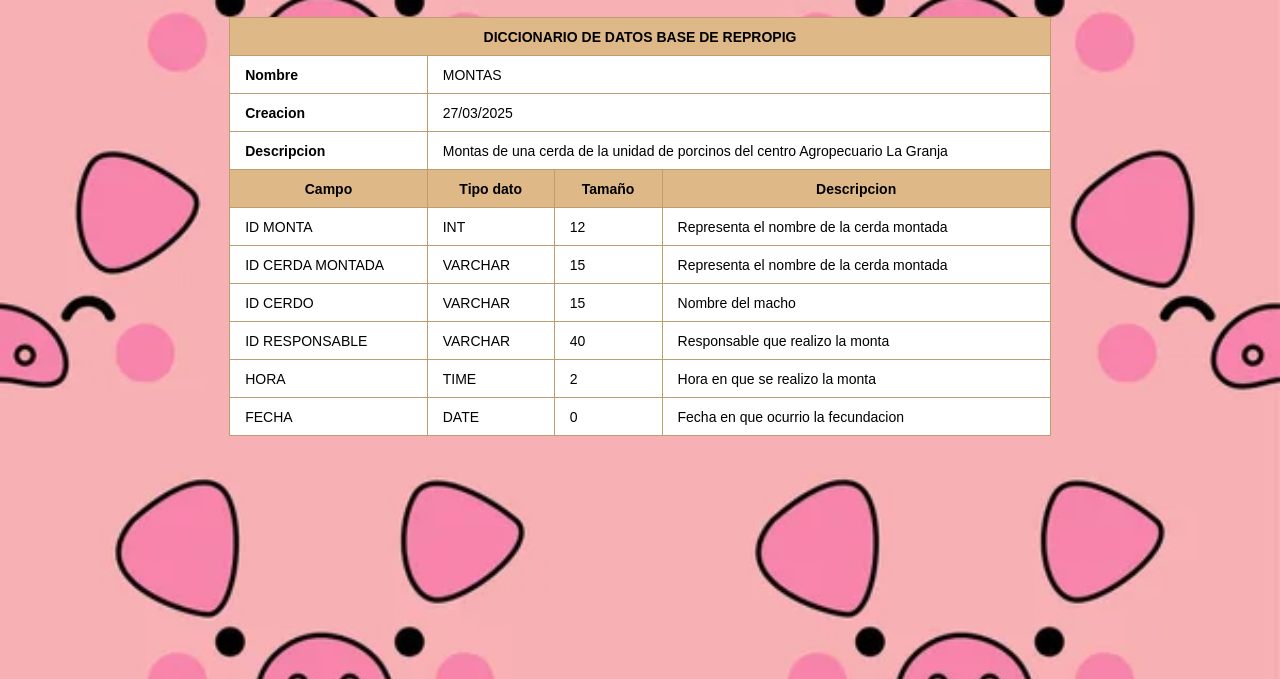
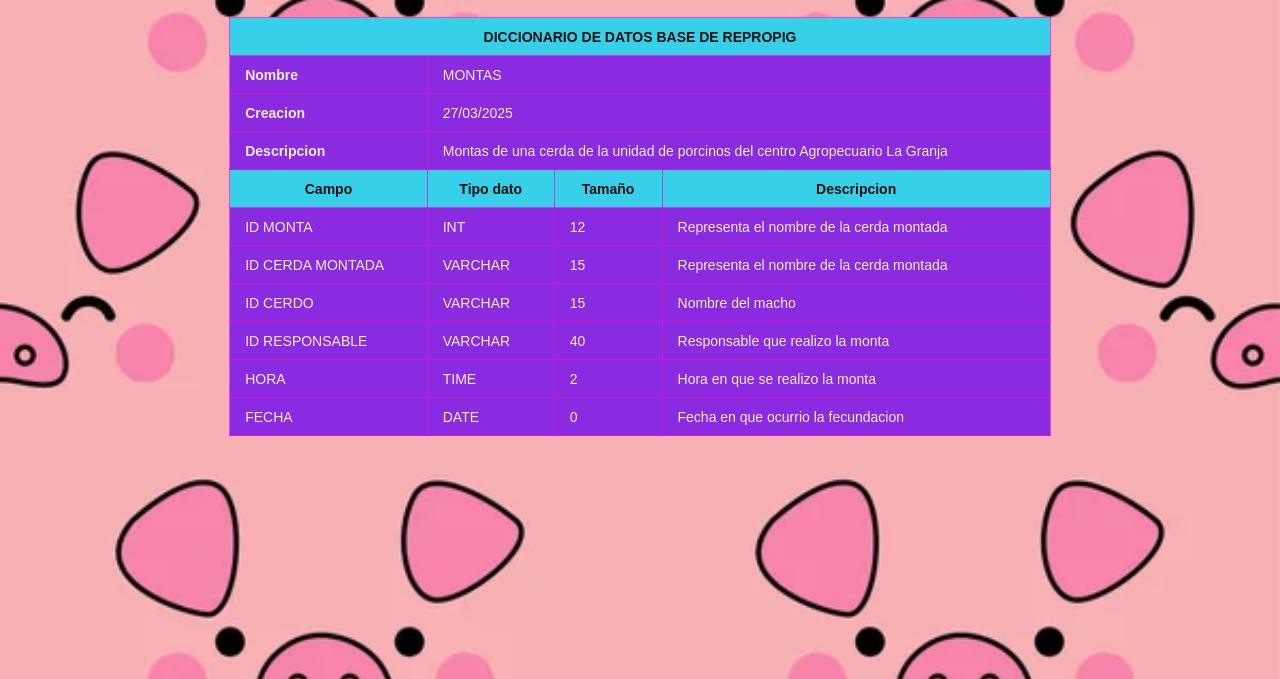
Before and after one commit to GeraldineRR/Proyecto_Repropig, a plain HTML site: page Montas.html in a window 1280 px wide. Shown: the part 121-800 px from the top of the page. Drawn offline with Linux system fonts and the light colour scheme; a script that the page names is missing.

Commit message:
Cambie los colores de la tabla Montas

```diff
--- a/CSS/alejandra.css
+++ b/CSS/alejandra.css
@@ -1,12 +1,16 @@
-th{background-color: burlywood;}
+th{background-color: rgb(54,209,233)}
 
-table{border-color: rgb(190, 157, 113);
+table{border-color: rgb(234, 16, 212, 0.773);
      margin: auto;
      border-collapse: collapse;
      width: 65%;
      margin-top: 20px;
-     font: 14px Arial, sans-serif; color: #000000;
+     font: 14px Arial, sans-serif; color: #0f0e0e;
 }
 table th, td{
     padding: 10.5px 15px;
 }
+td{
+    background-color: blueviolet;
+    font: 14px sans-serif; color: #f0eeee;
+}
```
